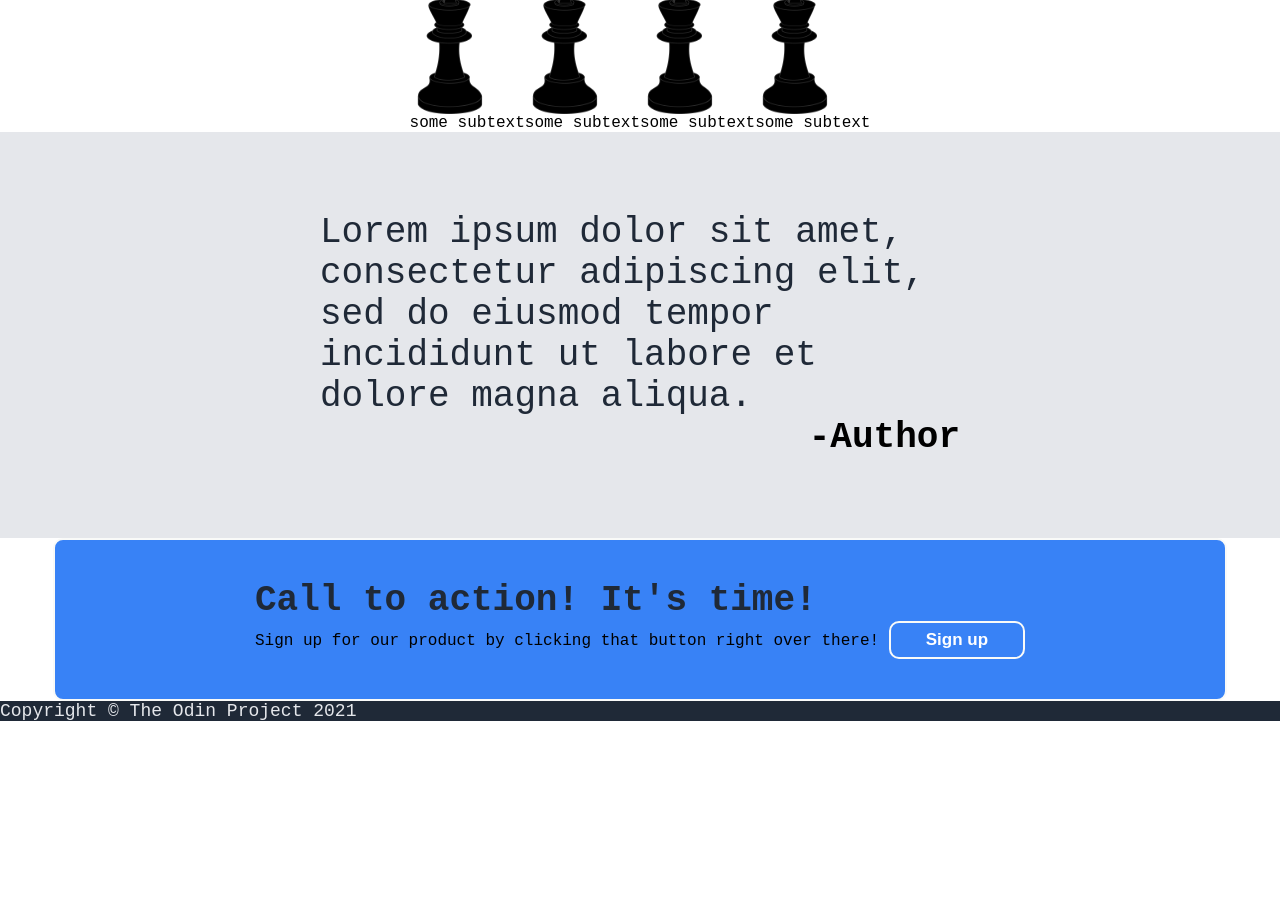
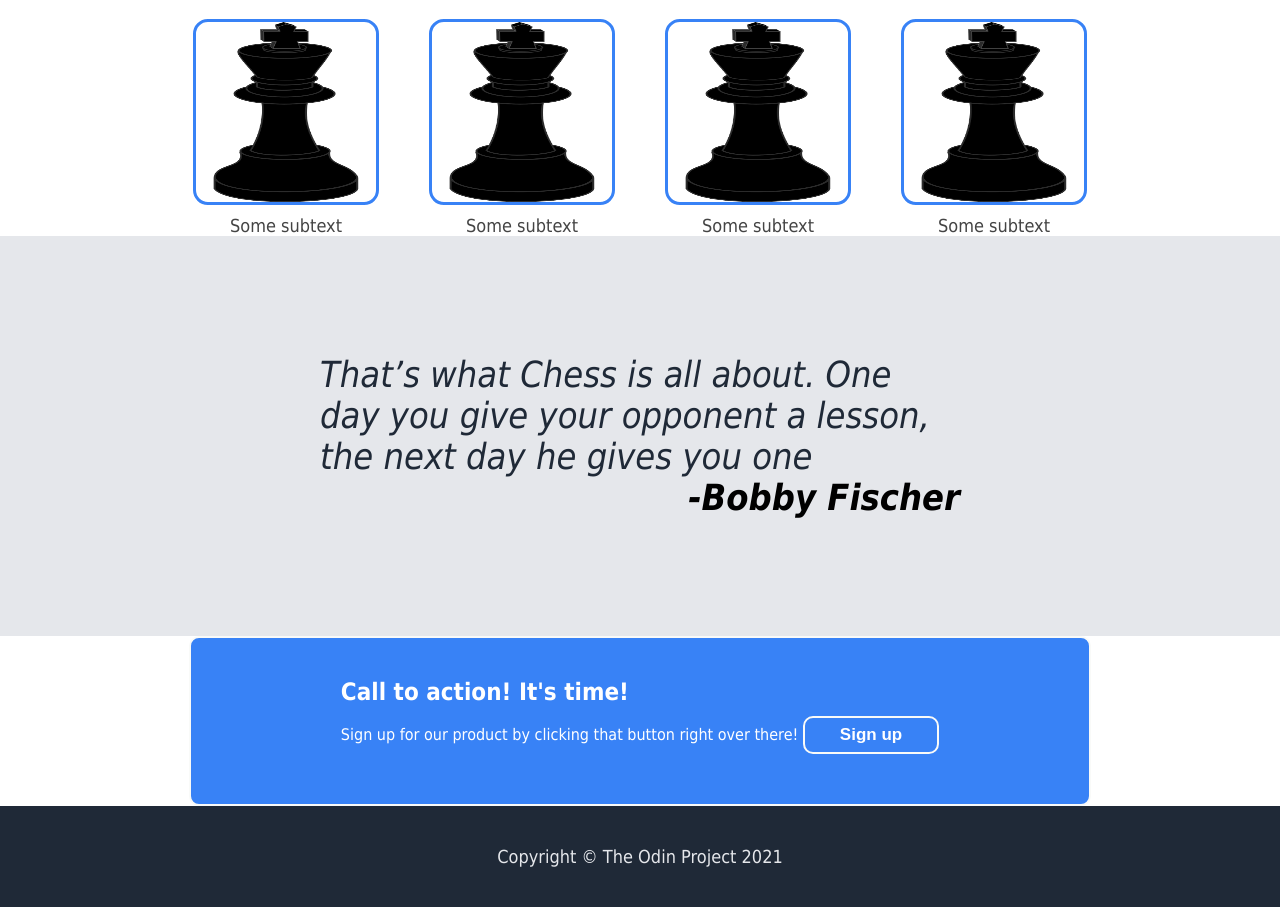
Before and after one commit to detixo/Layout_project, a plain HTML site: page index.html in a window 1280 px wide. Shown: the part 599-1506 px from the top of the page. Before the commit the page ends 1320 px from the top, so only its background shows below. Drawn offline with Linux system fonts and the light colour scheme.

Commit message:
More accurate CSS, html small changes

```diff
--- a/index.html
+++ b/index.html
@@ -18,8 +18,8 @@
         </div>
         <div class="bottom">
             <div class="left">
-                <p>This website is awesome</p>
-                This website has some subtext that goes here under title. It's a smaller font and the color is lower contrast</br>
+                <p class="maintxt">This website is awesome</p>
+                <p class="subtext">This website has some subtext that goes here under title. It's a smaller font and the color is lower contrast</p>
                 <button class="sign">Sign up</button>
             </div>
             <div class="right">
@@ -28,32 +28,35 @@
         </div>
     </div>
     <div class="main">
-        <h1>Some random information</h1>
         <div class="container">
+            <h1>Some random information</h1>
+            <div class="subcont">
             <div class="card">
                 <img src="./images/king.png" alt="king">
-                some subtext
+                <p class="subtext">Some subtext</p>
             </div>
             <div class="card">
                 <img src="./images/king.png" alt="king">
-                some subtext
+                <p class="subtext">Some subtext</p>
             </div>
             <div class="card">
                 <img src="./images/king.png" alt="king">
-                some subtext
+                <p class="subtext">Some subtext</p>
             </div>
             <div class="card">
                 <img src="./images/king.png" alt="king">
-                some subtext
+                <p class="subtext">Some subtext</p>
+            </div>
             </div>
         </div>
         <div class="quote">
-            <p>Lorem ipsum dolor sit amet, consectetur adipiscing elit, sed do eiusmod tempor incididunt ut labore et dolore magna aliqua.</p>
-            <p class="author">-Author</p>
+            <p>That’s what Chess is all about. One day you give your
+                opponent a lesson, the next day he gives you one</p>
+            <p class="author">-Bobby Fischer</p>
         </div>
         <div class="info">
             <div class="text">
-                <h1>Call to action! It's time!</h1>
+                <p>Call to action! It's time!</p>
                 Sign up for our product by clicking that button right over there!
                 <button class="sign">Sign up</button>
             </div>
--- a/style.css
+++ b/style.css
@@ -6,37 +6,47 @@ body{
     flex-direction: column;
     justify-content: space-between;
     align-items: center;
-    font-family: 'Courier New', monospace;
+    font-family: Tahoma, sans-serif;
 }
-.top{
+.top, .text p{
     font-size: 24px;
     color: #F9FAF8;
+    font-weight: 900;
 }
-.header, .footer, .header a{
-    background-color: #1F2937;
-    font-size: 18px;
-    color: #E5E7EB;
-    text-decoration: none;
-    align-self: stretch;
-}
-.header p{
+.maintxt{
     font-size: 48px;
     font-weight: 900;
     color: #F9FAF8;
 }
+.subtext, a{
+    font-size: 18px;
+    color: #E5E7EB;
+}
+.card .subtext{
+    color: rgb(68, 68, 68);
+    text-align: center;
+}
+.header, .footer, .header a{
+    background-color: #1F2937;
+    text-decoration: none;
+    align-self: stretch;
+}
+
 .quote{
     background-color: #E5E7EB;
     font-size: 36px;
-    font-style: light italic;
+    font-style: italic;
     color: #1F2937;
-    padding: 80px 320px;
+    padding: 118px 320px;
 }
-h1{
+.main h1{
     font-size: 36px;
     font-weight: 900;
     color: #1F2937;
     margin: 0;
     padding: 0;
+    text-align: center;
+
 }
 .info, button{
     background-color: #3882F6;
@@ -44,6 +54,7 @@ h1{
     border-radius: 10px;
 }
 button{
+    margin: 10px 0;
     padding: 7px 35px;
     color: white;
     font-size: 17px;
@@ -52,16 +63,24 @@ button{
 .bottom .sign{
     border: none;
 }
-.container{
+.container h1{
+    margin-bottom: 40px;
+}
+.subcont{
     display: flex;
     justify-content: center;
 }
 .card img{
-    width: 80px;
-    height: 130px;
-    display: flex;
+    width: 180px;
+    height: 180px;
+    border: 3px solid #3882F6;
+    border-radius: 8%;
+    margin-bottom: 10px;
+}
+.card{
+     display: flex;
     flex-direction: column;
-
+    margin: 0 25px;
 }
 .right img{
     width: 470px;
@@ -70,7 +89,7 @@ button{
 .header{
     display: flex;
     flex-direction: column;
-    padding: 10px 200px 120px 200px;
+    padding: 25px 200px 100px 200px;
     gap: 130px;
 }
 .top{
@@ -97,7 +116,13 @@ ul{
     align-items: center;
 }
 .info{
-    padding: 40px 200px;
+    padding: 40px 150px;
+    color: white;
+}
+.text p{
+    color: white;
+    padding: 0;
+    margin: 0;
 }
 p{
     margin: 0;
@@ -107,3 +132,9 @@ p{
     font-weight: bold;
     color: black;
 }
+.footer{
+    text-align: center;
+    padding: 40px 0;
+    font-size: 18px;
+    color: #E5E7EB;
+}
```
